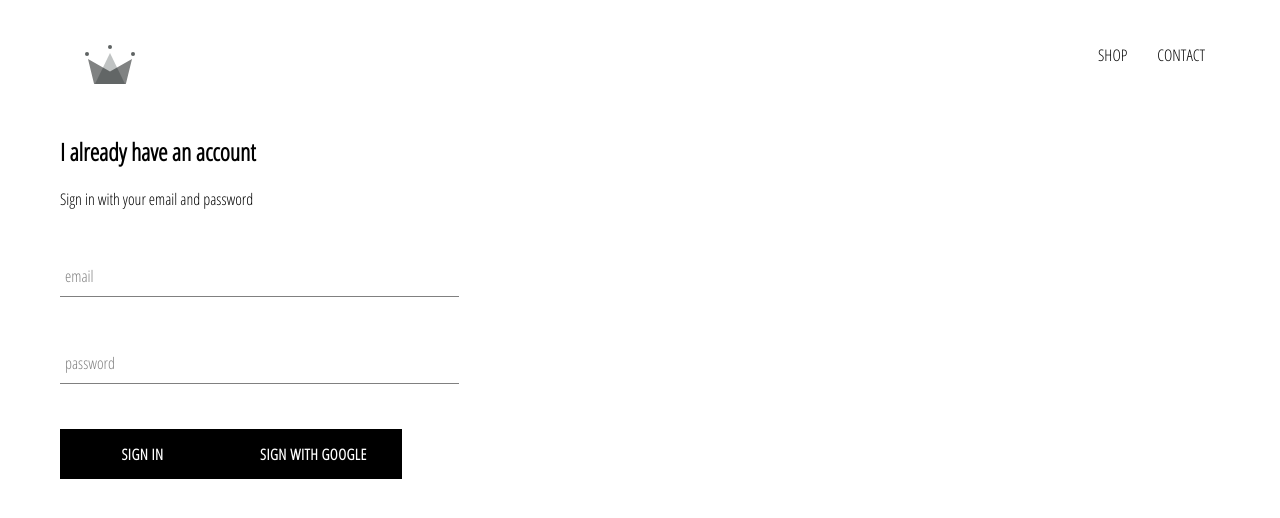
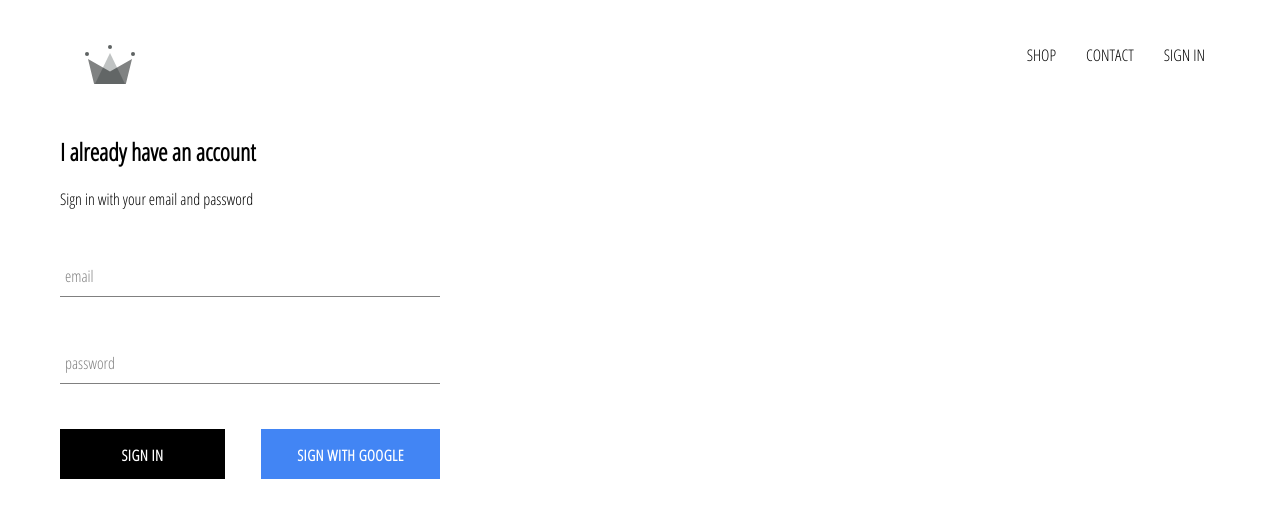
Before and after one commit to krsnachaitanya/crwn-clothing, a React (Create React App) app: page /signin in a window 1280 px wide. Shown: the top 518 px of the page. Built offline with nearby package versions, Linux system fonts and the light colour scheme; no server answers.

Commit message:
Add button Styling And Signin and Sign out in Header

```diff
--- a/src/App.css
+++ b/src/App.css
@@ -7,3 +7,7 @@ a {
   text-decoration: none;
   color: black;
 }
+
+* {
+  box-sizing: border-box;
+}
--- a/src/App.js
+++ b/src/App.js
@@ -1,15 +1,37 @@
-import React from "react";
+import React, { Component } from "react";
 import "./App.css";
 import { BrowserRouter as Router, Switch, Route } from "react-router-dom";
 import HomePage from "./pages/homepage/homepage.component";
 import ShopPage from "./pages/shop/shop.component";
 import Header from "./components/header/header.component";
 import SignInAndSignUp from "./pages/sign-in-and-sign-up/sign-in-and-sign-up.component";
+import { auth } from "./firebase/firebase.utils";
 
-function App() {
+export class App extends Component {
+  constructor() {
+    super();
+    this.state = {
+      currentUser: null,
+    };
+  }
+
+  unSubscribeFromAuth = null;
+
+  componentDidMount() {
+    this.unSubscribeFromAuth = auth.onAuthStateChanged((user) => {
+      console.log(user);
+      this.setState({ currentUser: user });
+    });
+  }
+
+  componentWillUnmount() {
+    this.unSubscribeFromAuth();
+  }
+
+  render() {
     return (
       <Router>
-      <Header />
+        <Header currentUser={this.state.currentUser} />
         <Switch>
           <Route exact path="/">
             <HomePage />
@@ -28,5 +50,6 @@ function App() {
       </Router>
     );
   }
+}
 
 export default App;
--- a/src/components/custom-button/custom-button.component.jsx
+++ b/src/components/custom-button/custom-button.component.jsx
@@ -1,9 +1,17 @@
 import React from "react";
 import "./custom-button.styles.scss";
 
-function CustomButton({ children, ...otherProps }) {
+function CustomButton({
+  children,
+  isGoogleSignIn,
+  providerLogo,
+  ...otherProps
+}) {
   return (
-    <button className="custom-button" {...otherProps}>
+    <button
+      className={`${isGoogleSignIn ? "google__signin" : ""} custom-button`}
+      {...otherProps}
+    >
       {children}
     </button>
   );
--- a/src/components/custom-button/custom-button.styles.scss
+++ b/src/components/custom-button/custom-button.styles.scss
@@ -11,7 +11,7 @@
   text-transform: uppercase;
   font-family: "Open Sans Condensed";
   font-weight: bolder;
-  border: none;
+  border: 1px solid rgba(0, 0, 0, 0);
   cursor: pointer;
 
   &:hover {
@@ -19,4 +19,14 @@
     color: black;
     border: 1px solid black;
   }
+
+  &.google__signin {
+    background-color: #4285f4;
+    color: white;
+
+    &:hover {
+      background-color: #357ae8;
+      border: 1px solid #4285f4;
+    }
+  }
 }
--- a/src/components/header/header.component.jsx
+++ b/src/components/header/header.component.jsx
@@ -2,8 +2,9 @@ import React from "react";
 import { Link } from "react-router-dom";
 import "./header.styles.scss";
 import { ReactComponent as Logo } from "../../assets/crown.svg";
+import { auth } from "../../firebase/firebase.utils";
 
-function Header() {
+function Header({ currentUser }) {
   return (
     <div className="header">
       <Link to="/" className="logo-container">
@@ -16,6 +17,15 @@ function Header() {
         <Link className="option" to="/shop">
           CONTACT
         </Link>
+        {currentUser ? (
+          <div className="option" onClick={() => auth.signOut()}>
+            SIGN OUT
+          </div>
+        ) : (
+          <Link className="option" to="/signin">
+            SIGN IN
+          </Link>
+        )}
       </div>
     </div>
   );
--- a/src/components/header/header.styles.scss
+++ b/src/components/header/header.styles.scss
@@ -20,6 +20,7 @@
 
     .option {
       padding: 10px 15px;
+      cursor: pointer;
     }
   }
 }
--- a/src/components/sign-in/sign-in.component.jsx
+++ b/src/components/sign-in/sign-in.component.jsx
@@ -45,10 +45,12 @@ export class SignIn extends Component {
             handleChange={this.handleChange}
             required
           />
-          <CustomButton type="submit">Sign In</CustomButton>
-          <CustomButton onClick={signInWithGoogle}>
-            Sign With Google
-          </CustomButton>
+          <div className="buttons">
+            <CustomButton type="submit">Sign In</CustomButton>
+            <CustomButton isGoogleSignIn onClick={signInWithGoogle}>
+              Sign With Google
+            </CustomButton>
+          </div>
         </form>
       </div>
     );
--- a/src/components/sign-in/sign-in.styles.scss
+++ b/src/components/sign-in/sign-in.styles.scss
@@ -1,9 +1,14 @@
 .sign-in {
-  width: 30vw;
+  width: 380px;
   display: flex;
   flex-direction: column;
 
   .title {
     margin: 10px 0;
   }
+
+  .buttons {
+    display: flex;
+    justify-content: space-between;
+  }
 }
```
Also changed, not shown: public/images/Google_G_Logo.svg.webp (added). Lines whose indentation alone changed are shown as unchanged.
